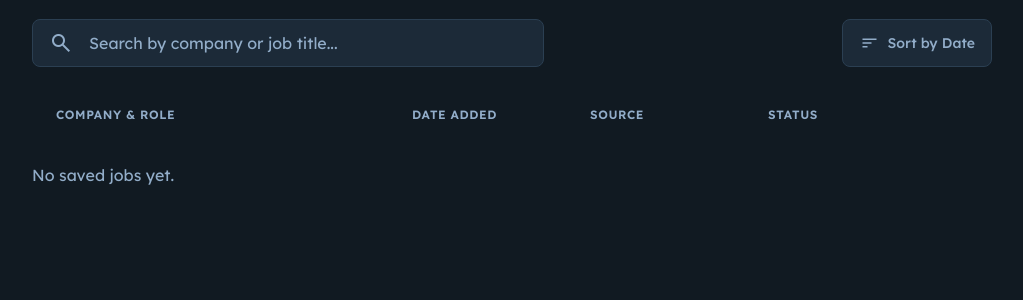
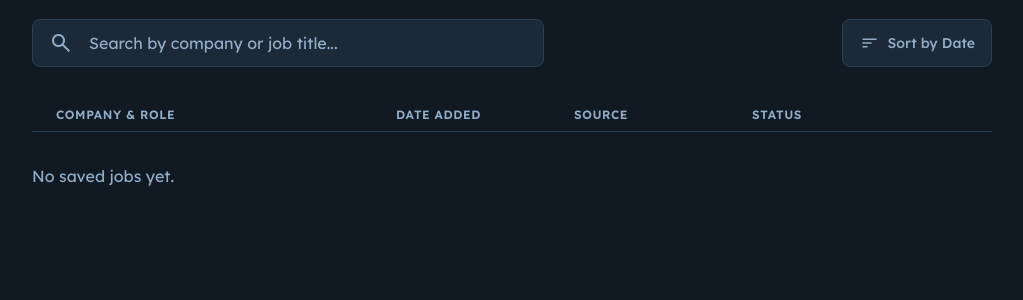
Before and after one commit to Syd7/ITrack, a Django app: page /dashboard/ in a window 1280 px wide. Shown: the part 328-628 px from the top of the page, without its empty margins (128-1151 px from the left). Run offline with Django 5.2, Linux system fonts and the light colour scheme; the visitor is signed in with stand-in values (Sample User, id 1); data that the repository does not hold is empty; some libraries are stand-ins or nearby versions.

Commit message:
Fixed alignment issues with company

```diff
--- a/iTrack/dashboard/templates/dashboard/dashboard.html
+++ b/iTrack/dashboard/templates/dashboard/dashboard.html
@@ -117,18 +117,23 @@
 </div>
 </div>
 <!-- Kanban/List Header (Desktop only) -->
-<div class="hidden md:flex px-6 py-2 text-xs font-semibold text-[#92adc9] uppercase tracking-wider">
-<div class="flex-[2]">Company &amp; Role</div>
-<div class="flex-1">Date Added</div>
-<div class="flex-1">Source</div>
-<div class="w-40">Status</div>
-<div class="w-10"></div>
+<div class="hidden md:grid px-6 py-2 text-xs font-semibold text-[#92adc9] uppercase tracking-wider
+            grid-cols-[2fr_1fr_1fr_10rem_2.5rem] gap-x-4 border-b border-border-dark">
+
+  <div>Company &amp; Role</div>
+  <div>Date Added</div>
+  <div>Source</div>
+  <div>Status</div>
+  <div></div>
 </div>
+
 <!-- Job List Container -->
 <div class="flex flex-col gap-3">
 {% for job in jobs %}
-<div class="group flex flex-col md:flex-row items-start md:items-center p-4 rounded-xl
-            bg-surface-dark border border-border-dark hover:border-primary/50 transition-all gap-4 shadow-sm">
+<div class="group grid grid-cols-1 md:grid-cols-[2fr_1fr_1fr_10rem_2.5rem]
+            items-center px-6 py-4 rounded-xl
+            bg-surface-dark border border-border-dark hover:border-primary/50 transition-all">
+
 
   <div class="flex-[2] flex items-center gap-4">
     <div class="size-12 rounded-lg bg-white p-1 flex items-center justify-center shrink-0">
@@ -141,7 +146,7 @@
 
     <div class="flex flex-col min-w-0">
       <h3 class="text-white font-bold text-lg truncate">{{ job.title |truncatechars:30 }}</h3>
-      <p class="text-[#92adc9] text-sm">{{ job.company }}</p>
+      <p class="text-[#92adc9] text-sm">{{ job.company | truncatechars:30 }}</p>
     </div>
   </div>
 
```
